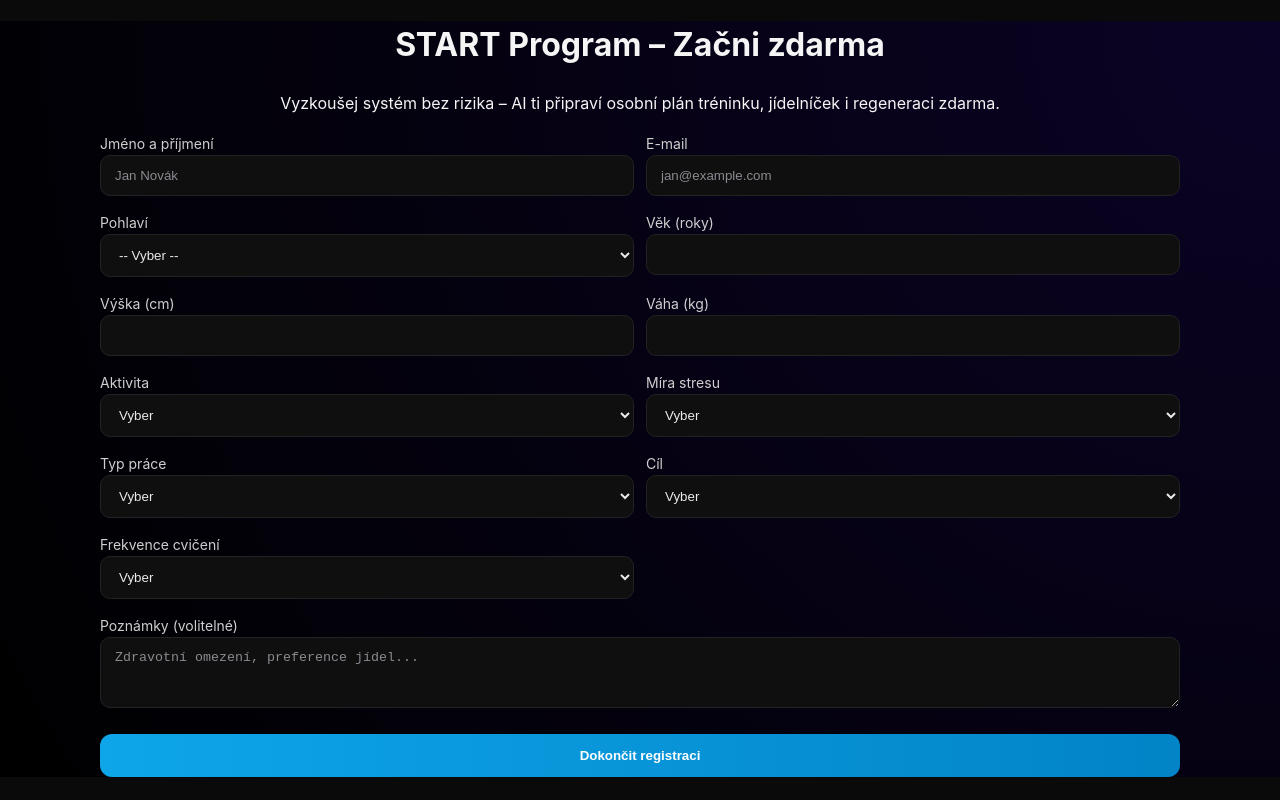
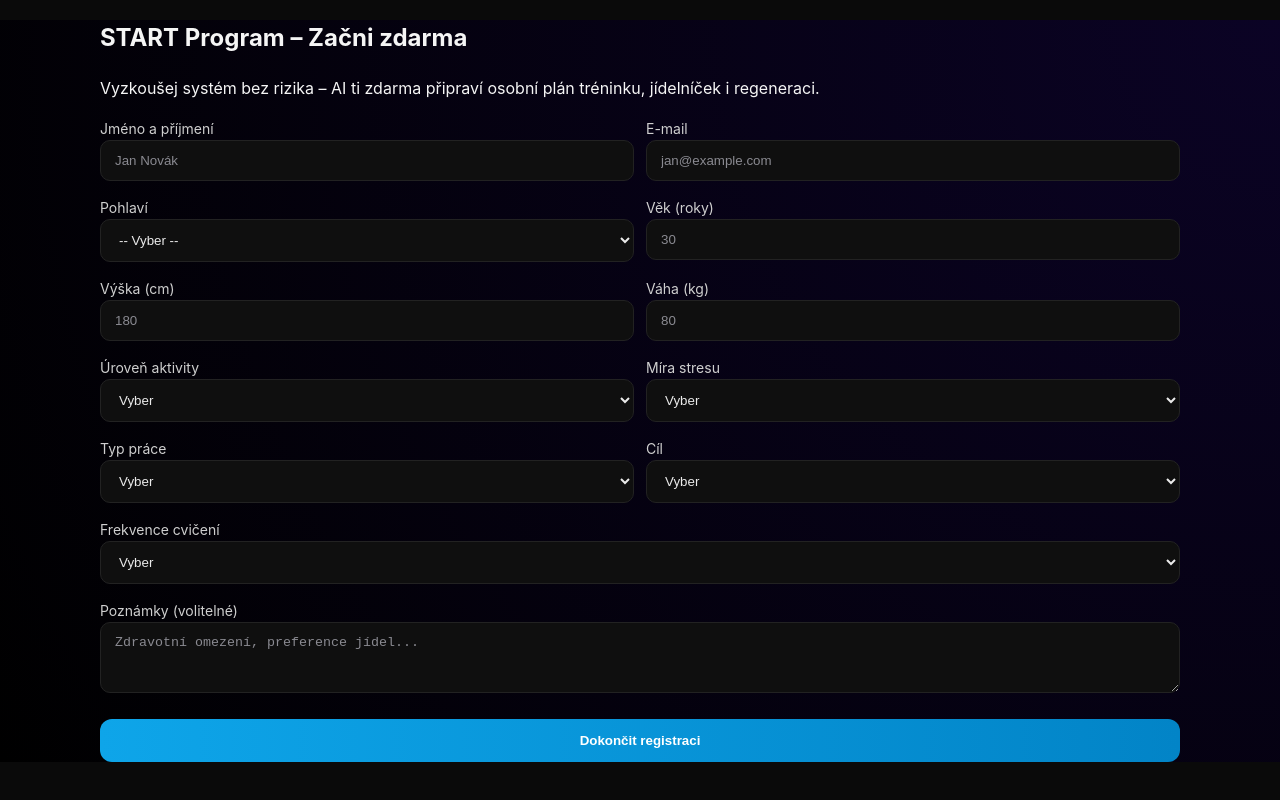
Before and after one commit to Progen-design/body-mind-on, a Next.js app: page /start in a window 1280 px wide. Built offline with nearby package versions, Linux system fonts and the light colour scheme; no server answers.

Commit message:
Update start.js

```diff
--- a/pages/start.js
+++ b/pages/start.js
@@ -10,7 +10,7 @@ export default function Start() {
     weight: "",
     activity: "",
     stress: "",
-    worktype: "", // změněno z workType
+    worktype: "", // správně lowercase podle Supabase
     goal: "",
     frequency: "",
     notes: "",
@@ -54,7 +54,7 @@ export default function Start() {
           program: "START",
         });
       } else {
-        setStatus("❌ Chyba serveru: " + (result.message || "Nepodařilo se odeslat"));
+        setStatus("❌ Chyba serveru: " + (result.message || "Nepodařilo se odeslat."));
       }
     } catch (err) {
       setStatus("❌ Chyba připojení: " + err.message);
@@ -62,16 +62,21 @@ export default function Start() {
   };
 
   return (
-    <main className="container">
-      <h1 className="center text-3xl font-bold mb-4">START Program – Začni zdarma</h1>
-      <p className="center text-lg mb-8">
-        Vyzkoušej systém bez rizika – AI ti připraví osobní plán tréninku, jídelníček i regeneraci zdarma.
+    <main className="container py-12">
+      <section className="text-center mb-10">
+        <h1 className="text-4xl font-extrabold mb-3 text-white">
+          START Program – Začni zdarma
+        </h1>
+        <p className="text-lg text-gray-300 max-w-2xl mx-auto">
+          Vyzkoušej systém bez rizika – AI ti zdarma připraví osobní plán tréninku, jídelníček i regeneraci.
         </p>
+      </section>
 
       <form
         onSubmit={handleSubmit}
-        className="form max-w-3xl mx-auto bg-[#121212] p-8 rounded-xl shadow-lg border border-[#222]"
+        className="form max-w-3xl mx-auto bg-[#121212] p-8 rounded-2xl shadow-lg border border-[#222] space-y-6"
       >
+        {/* Základní informace */}
         <div className="row">
           <div>
             <label className="label">Jméno a příjmení</label>
@@ -81,6 +86,7 @@ export default function Start() {
               value={formData.name}
               onChange={handleChange}
               placeholder="Jan Novák"
+              required
             />
           </div>
           <div>
@@ -97,10 +103,16 @@ export default function Start() {
           </div>
         </div>
 
+        {/* Demografie */}
         <div className="row">
           <div>
             <label className="label">Pohlaví</label>
-            <select name="gender" className="select" value={formData.gender} onChange={handleChange}>
+            <select
+              name="gender"
+              className="select"
+              value={formData.gender}
+              onChange={handleChange}
+            >
               <option value="">-- Vyber --</option>
               <option value="Muž">Muž</option>
               <option value="Žena">Žena</option>
@@ -114,10 +126,13 @@ export default function Start() {
               className="input"
               value={formData.age}
               onChange={handleChange}
+              placeholder="30"
+              required
             />
           </div>
         </div>
 
+        {/* Tělesné parametry */}
         <div className="row">
           <div>
             <label className="label">Výška (cm)</label>
@@ -127,6 +142,8 @@ export default function Start() {
               className="input"
               value={formData.height}
               onChange={handleChange}
+              placeholder="180"
+              required
             />
           </div>
           <div>
@@ -137,14 +154,23 @@ export default function Start() {
               className="input"
               value={formData.weight}
               onChange={handleChange}
+              placeholder="80"
+              required
             />
           </div>
         </div>
 
+        {/* Aktivita a stres */}
         <div className="row">
           <div>
-            <label className="label">Aktivita</label>
-            <select name="activity" className="select" value={formData.activity} onChange={handleChange}>
+            <label className="label">Úroveň aktivity</label>
+            <select
+              name="activity"
+              className="select"
+              value={formData.activity}
+              onChange={handleChange}
+              required
+            >
               <option value="">Vyber</option>
               <option value="Nízká">Nízká</option>
               <option value="Střední">Střední</option>
@@ -153,7 +179,13 @@ export default function Start() {
           </div>
           <div>
             <label className="label">Míra stresu</label>
-            <select name="stress" className="select" value={formData.stress} onChange={handleChange}>
+            <select
+              name="stress"
+              className="select"
+              value={formData.stress}
+              onChange={handleChange}
+              required
+            >
               <option value="">Vyber</option>
               <option value="Nízká">Nízká</option>
               <option value="Střední">Střední</option>
@@ -162,10 +194,17 @@ export default function Start() {
           </div>
         </div>
 
+        {/* Práce a cíl */}
         <div className="row">
           <div>
             <label className="label">Typ práce</label>
-            <select name="worktype" className="select" value={formData.worktype} onChange={handleChange}>
+            <select
+              name="worktype"
+              className="select"
+              value={formData.worktype}
+              onChange={handleChange}
+              required
+            >
               <option value="">Vyber</option>
               <option value="Kancelář / IT">Kancelář / IT</option>
               <option value="Manuální">Manuální</option>
@@ -174,7 +213,13 @@ export default function Start() {
           </div>
           <div>
             <label className="label">Cíl</label>
-            <select name="goal" className="select" value={formData.goal} onChange={handleChange}>
+            <select
+              name="goal"
+              className="select"
+              value={formData.goal}
+              onChange={handleChange}
+              required
+            >
               <option value="">Vyber</option>
               <option value="Redukce hmotnosti">Redukce hmotnosti</option>
               <option value="Nárůst svalů">Nárůst svalů</option>
@@ -183,18 +228,24 @@ export default function Start() {
           </div>
         </div>
 
-        <div className="row">
+        {/* Frekvence */}
         <div>
           <label className="label">Frekvence cvičení</label>
-            <select name="frequency" className="select" value={formData.frequency} onChange={handleChange}>
+          <select
+            name="frequency"
+            className="select"
+            value={formData.frequency}
+            onChange={handleChange}
+            required
+          >
             <option value="">Vyber</option>
             <option value="1-2x týdně">1–2x týdně</option>
             <option value="2-3x týdně">2–3x týdně</option>
             <option value="4-5x týdně">4–5x týdně</option>
           </select>
         </div>
-        </div>
 
+        {/* Poznámky */}
         <div>
           <label className="label">Poznámky (volitelné)</label>
           <textarea
@@ -207,11 +258,17 @@ export default function Start() {
           />
         </div>
 
-        <button type="submit" className="submit">
+        {/* Tlačítko */}
+        <button
+          type="submit"
+          className="submit text-white bg-gradient-to-r from-sky-500 to-sky-700 hover:opacity-90 transition font-semibold text-lg py-3"
+        >
           Dokončit registraci
         </button>
 
-        {status && <p className="center mt-4">{status}</p>}
+        {status && (
+          <p className="center mt-4 text-lg text-gray-300">{status}</p>
+        )}
       </form>
     </main>
   );
```
Lines whose indentation alone changed are shown as unchanged.
